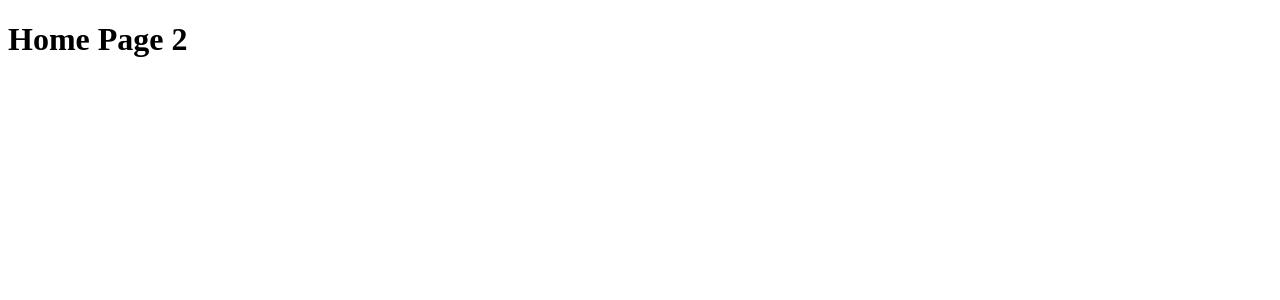
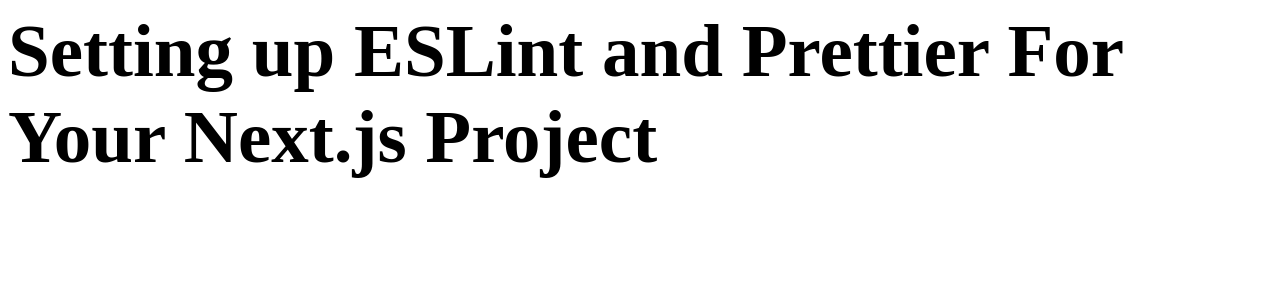
Before and after one commit to amoljagtap17/2022-next-prettier, a Next.js app: page / in a window 1280 px wide. Shown: the top 300 px of the page. Built offline with nearby package versions, Linux system fonts and the light colour scheme.

Commit message:
2022_next_prettier: css animation

```diff
--- a/pages/_app.tsx
+++ b/pages/_app.tsx
@@ -1,4 +1,5 @@
 import type { AppProps } from 'next/app';
+import '../styles/index.css';
 
 function App({ Component, pageProps }: AppProps) {
   return <Component {...pageProps} />;
--- a/pages/index.tsx
+++ b/pages/index.tsx
@@ -1,7 +1,11 @@
 import type { NextPage } from 'next';
 
 const HomePage: NextPage = () => {
-  return <h1>Home Page 2</h1>;
+  return (
+    <h1 className="global-underline">
+      Setting up ESLint and Prettier For Your Next.js Project
+    </h1>
+  );
 };
 
 export default HomePage;
--- /dev/null
+++ b/styles/index.css
@@ -0,0 +1,26 @@
+h1 {
+  display: inline;
+  font-size: 75px;
+  filter: brightness(107%);
+}
+
+body .global-underline {
+  transition-duration: 0.6s;
+}
+
+.global-underline {
+  padding-bottom: 0.2%;
+  transition: background-size 0.6s ease-out;
+  background: linear-gradient(var(--color-details), var(--color-details))
+    no-repeat left 123%/0 40%;
+}
+
+.global-underline:hover {
+  background-size: 97% 40%;
+}
+
+/* #fed672 */
+
+:root {
+  --color-details: #00e6cb;
+}
```
